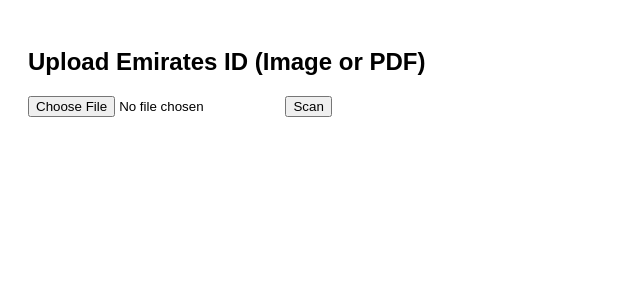
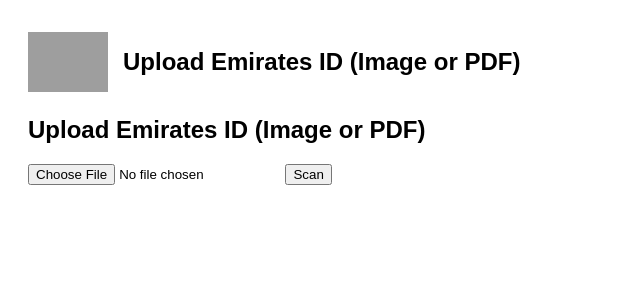
Before and after one commit to jayantkodwani/EmiratesID, a Flask app: page / in a window 1280 px wide. Shown: the top 300 px of the page, without its empty margins (0-640 px from the left). Run offline with Flask 3, Linux system fonts and the light colour scheme; grey boxes are pictures that could not be loaded.

Commit message:
Update index.html

```diff
--- a/templates/index.html
+++ b/templates/index.html
@@ -2,7 +2,12 @@
 <html lang="en">
 <head>
     <meta charset="UTF-8">
-    <title>Emirates ID OCR</title>
+<body>
+    <header style="display: flex; align-items: center; margin-bottom: 20px;">
+        <img src="Aceperfect.jpg" alt="Logo" style="height: 60px; margin-right: 15px;">
+        <h2>Upload Emirates ID (Image or PDF)</h2>
+    </header>
+
     <style>
         body {
             font-family: Arial, sans-serif;
```
